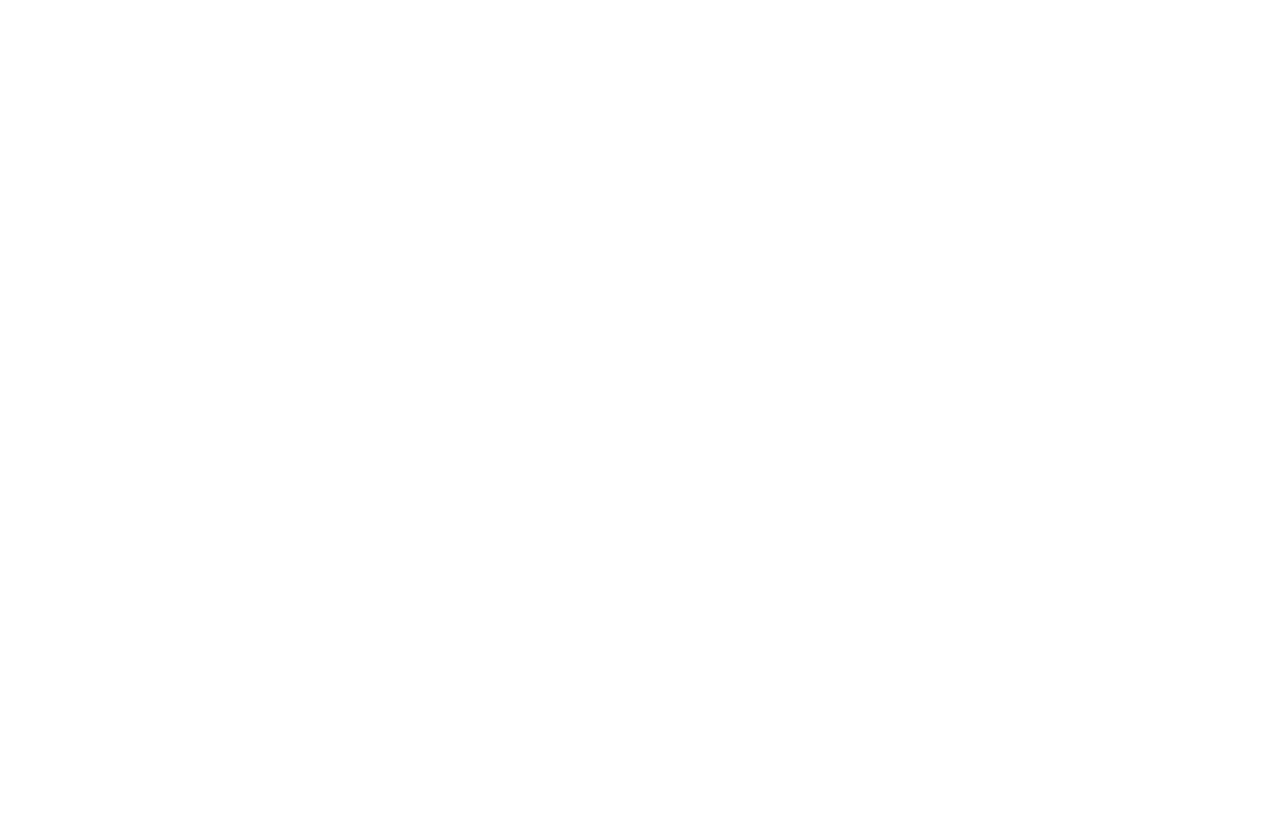
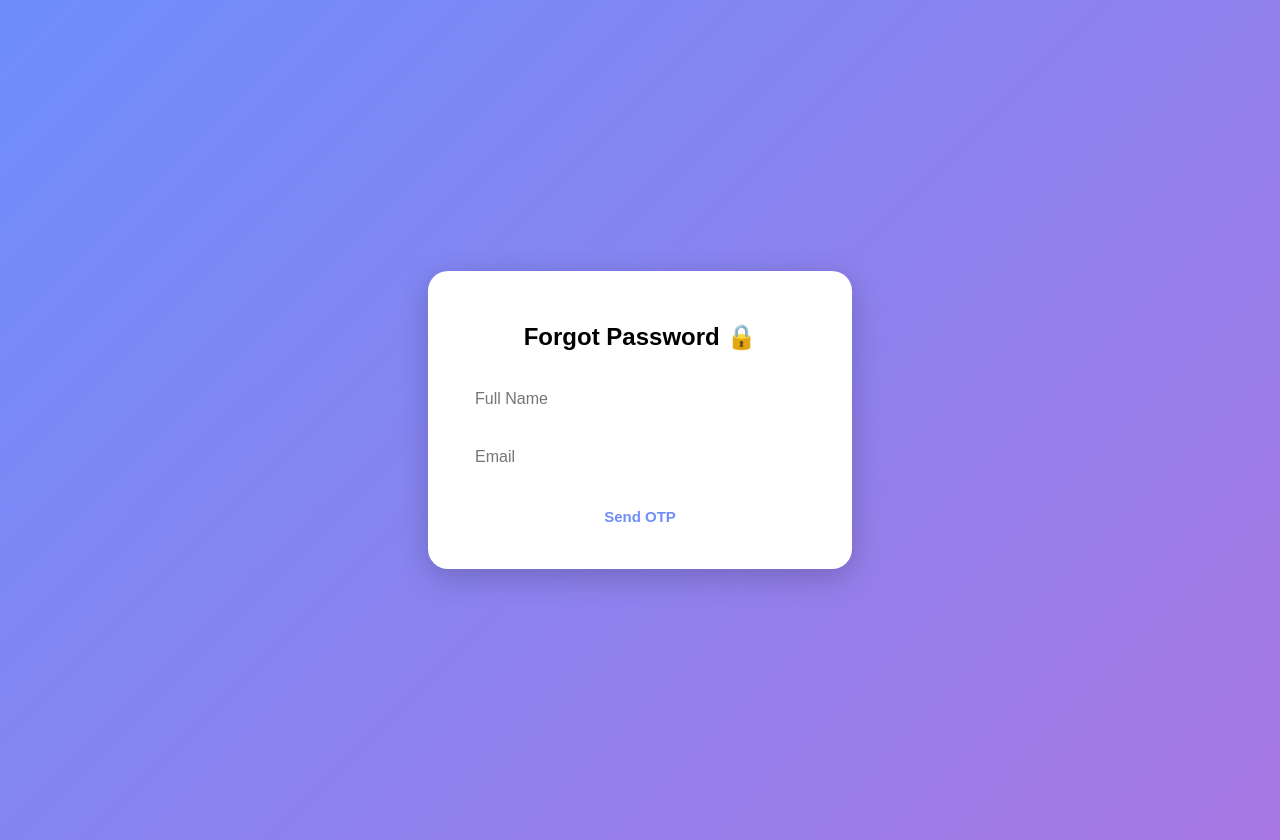
Before and after one commit to mohanrajloganathan05/GlobeTrotter-odoo-hack, a React (Create React App) app in the folder client/: page /forgetPassword in a window 1280 px wide. Before the commit this address had no page. Before the commit the page ends 800 px from the top, so only its background shows below. Built offline with nearby package versions, Linux system fonts and the light colour scheme.

Commit message:
Forget Password component

```diff
--- a/client/src/App.js
+++ b/client/src/App.js
@@ -3,6 +3,7 @@
 import Dashboard from "./pages/Dashboard";
 import CreateTrip from "./pages/CreateTrip";
 import Signup from "./pages/Signup";
+import ForgetPassword from './pages/ForgetPassword';
 
 export default function App() {
   return (
@@ -12,6 +13,7 @@
         <Route path="/dashboard" element={<Dashboard />} />
         <Route path="/create" element={<CreateTrip />} />
         <Route path="/Signup" element={<Signup/>}/>
+        <Route path="/forgetPassword" element={<ForgetPassword/>}/>
       </Routes>
     </BrowserRouter>
   );
--- /dev/null
+++ b/client/src/pages/ForgetPassword.jsx
@@ -0,0 +1,139 @@
+import { useState } from "react";
+import API from "../api";
+import "./forgetPassword.css";
+import { useNavigate } from "react-router-dom";
+export default function ForgotPassword() {
+  const [name, setName] = useState("");
+  const [email, setEmail] = useState("");
+  const [otp, setOtp] = useState("");
+  const [newPassword, setNewPassword] = useState("");
+  const [confirmPassword, setConfirmPassword] = useState("");
+  const [stage, setStage] = useState(1); // 1 = info, 2 = otp, 3 = reset password
+  const [error, setError] = useState("");
+  const [success, setSuccess] = useState("");
+  const navigate = useNavigate();
+
+  const validateEmail = (email) => {
+    const regex = /^[^\s@]+@[^\s@]+\.[^\s@]+$/;
+    return regex.test(email);
+  };
+
+
+  const handleUserInfoSubmit = async () => {
+    if (!name) {
+      setError("Please enter your full name");
+      return;
+    }
+    if (!validateEmail(email)) {
+      setError("Please enter a valid email address");
+      return;
+    }
+
+    setError("");
+    try {
+      await API.post("/forgot-password", { name, email });
+      setStage(2);
+      setSuccess("OTP sent to your email");
+    } catch {
+      setError("Failed to send OTP. Please check your details.");
+    }
+  };
+
+
+  const handleOtpSubmit = async () => {
+    if (!otp) {
+      setError("Please enter the OTP sent to your email");
+      return;
+    }
+
+    setError("");
+    try {
+      await API.post("/verify-otp", { email, otp });
+      setStage(3);
+      setSuccess("OTP verified! Set your new password.");
+    } catch {
+      setError("Invalid OTP. Please try again.");
+    }
+  };
+
+  const handleResetPassword = async () => {
+    if (newPassword.length < 6) {
+      setError("Password must be at least 6 characters long");
+      return;
+    }
+    if(newPassword!=confirmPassword){
+        setError("Mismatch in pass word");
+        return;
+    }
+
+    setError("");
+    try {
+      await API.post("/reset-password", { email, newPassword });
+      setSuccess("Password reset successfully! You can now login.");
+      setStage(1);
+      setName("");
+      setEmail("");
+      setOtp("");
+      setNewPassword("");
+    } catch {
+      setError("Failed to reset password. Please try again.");
+    }
+  };
+
+  return (
+    <div className="fp-auth-container" style={{ background: "linear-gradient(135deg, #6e8efb, #a777e3)" }}>
+      <div className="fp-auth-card auth-card" style={{ backdropFilter: "blur(10px)", borderRadius: "20px", boxShadow: "0 8px 30px rgba(0,0,0,0.2)" }}>
+        <h2 style={{ textAlign: "center" }}>Forgot Password 🔒</h2>
+        {error && <p style={{ color: "red", marginBottom: "10px" }}>{error}</p>}
+        {success && <p style={{ color: "limegreen", marginBottom: "10px" }}>{success}</p>}
+
+        {stage === 1 && (
+          <>
+            <input
+              placeholder="Full Name"
+              value={name}
+              onChange={e => setName(e.target.value)}
+            />
+            <input
+              type="email"
+              placeholder="Email"
+              value={email}
+              onChange={e => setEmail(e.target.value)}
+            />
+            <button onClick={handleUserInfoSubmit}>Send OTP</button>
+          </>
+        )}
+
+        {stage === 2 && (
+          <>
+            <p>Enter the OTP sent to your email</p>
+            <input
+              placeholder="OTP"
+              value={otp}
+              onChange={e => setOtp(e.target.value)}
+            />
+            <button onClick={handleOtpSubmit}>Verify OTP</button>
+          </>
+        )}
+
+        {stage === 3 && (
+          <>
+            <input
+              type="password"
+              placeholder="New Password"
+              value={newPassword}
+              onChange={e => setNewPassword(e.target.value)}
+            />
+            <input
+              type="password"
+              placeholder="Confirm Password"
+              value={confirmPassword}
+              onChange={e => setConfirmPassword(e.target.value)}
+            />
+            <button onClick={handleResetPassword}>Set New Password</button>
+          </>
+        )}
+      </div>
+    </div>
+  );
+}
--- a/client/src/pages/Login.jsx
+++ b/client/src/pages/Login.jsx
@@ -79,6 +79,9 @@
           Don’t have an account?{" "}
           <Link to="/signup">Sign up</Link>
         </p>
+        <p className="switch-text">
+          <Link to='/forgetPassword'>Forget Password</Link>
+        </p>
       </div>
 
     </div>
--- /dev/null
+++ b/client/src/pages/forgetPassword.css
@@ -0,0 +1,38 @@
+.fp-auth-container {
+  display: flex;
+  justify-content: center;
+  align-items: center;
+  min-height: 100vh;
+  padding: 20px;
+  font-family: 'Poppins', sans-serif;
+}
+
+.fp-auth-card input {
+  width: 100%;
+  padding: 12px 15px;
+  margin: 8px 0;
+  border-radius: 12px;
+  border: none;
+  outline: none;
+  background: rgba(255, 255, 255, 0.2);
+  color: rgb(40, 35, 35);
+  font-size: 16px;
+}
+
+.fp-auth-card button {
+  width: 100%;
+  padding: 12px;
+  margin-top: 10px;
+  border-radius: 12px;
+  border: none;
+  background: #fff;
+  color: #6e8efb;
+  font-weight: bold;
+  cursor: pointer;
+  transition: 0.3s;
+}
+
+.fp-auth-card button:hover {
+  background: #6e8efb;
+  color: white;
+}
```
